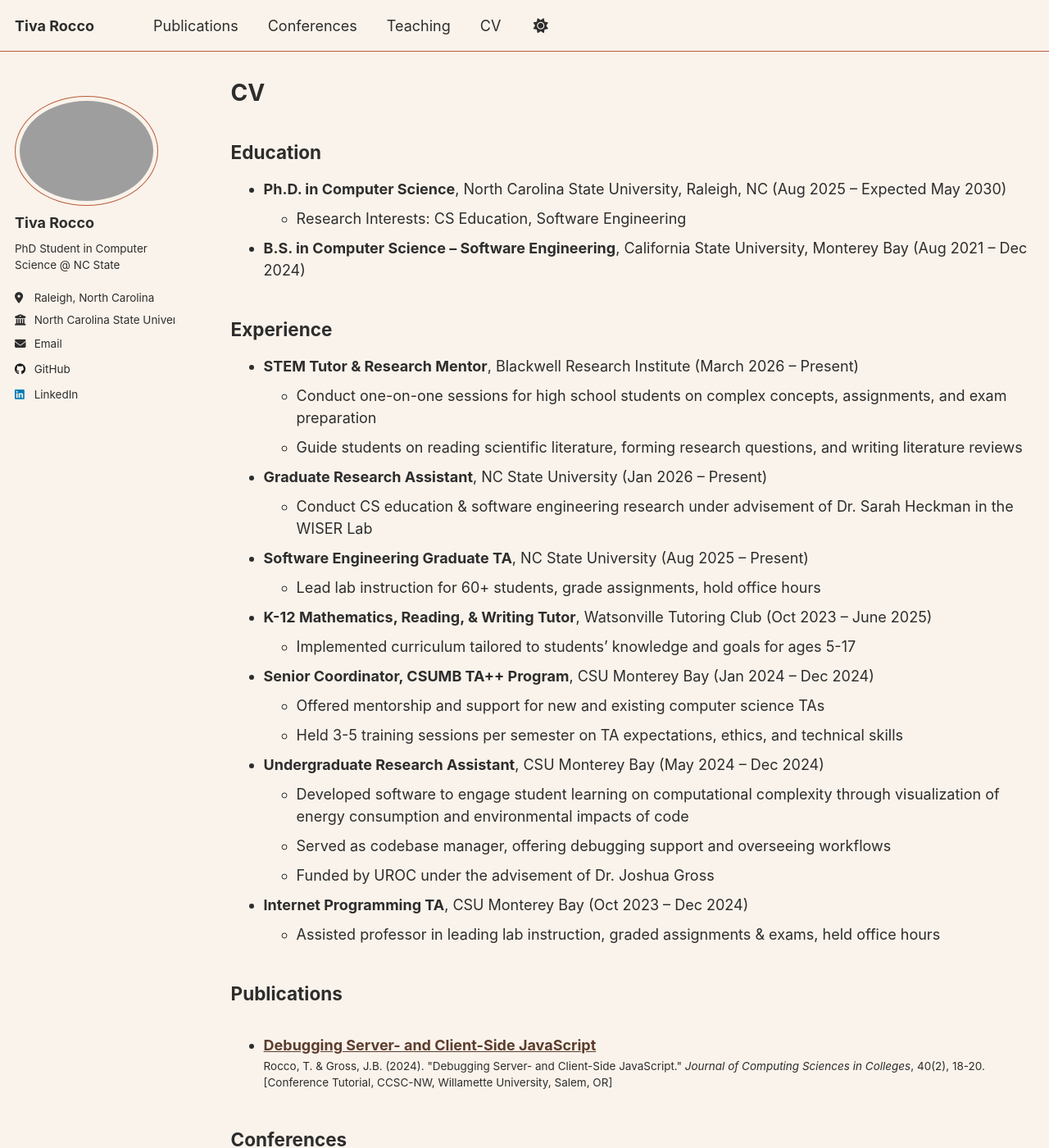
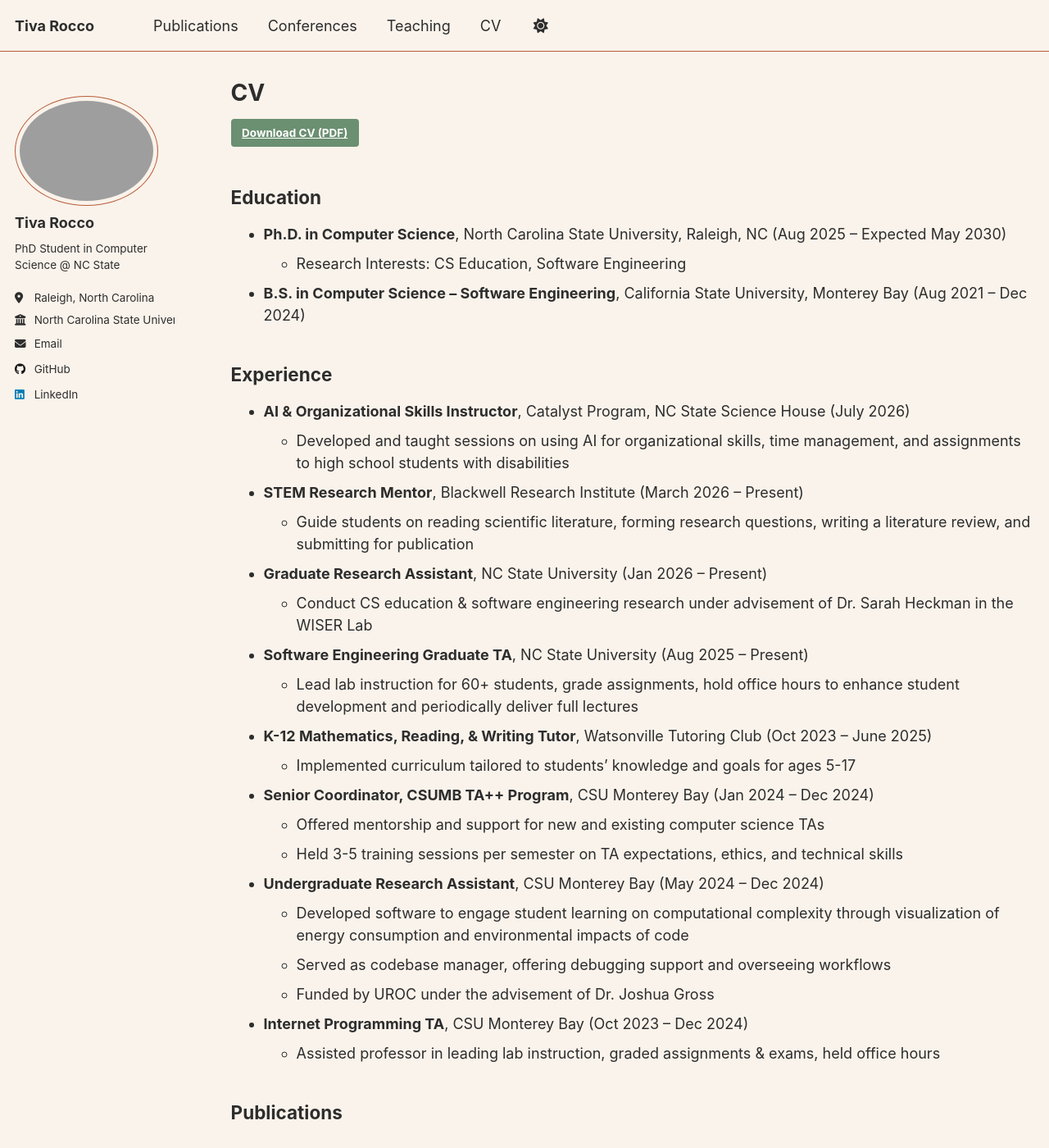
Before and after one commit to tiva710/tiva710.github.io, a Jekyll site: the page built from _pages/cv.md, in a window 1280 px wide and 1400 px high. Shown: the whole window at 82% size. Built offline with Jekyll 4.4.1, drawn with Linux system fonts in a browser that asks for light colours; a script that is not in the unit is left out; some of the changed text lies outside the part shown.

Commit message:
CV Updates!

```diff
--- a/_pages/cv.md
+++ b/_pages/cv.md
@@ -9,6 +9,8 @@ redirect_from:
 
 {% include base_path %}
 
+<a href="/files/Tiva_Rocco_CV.pdf" class="btn btn--info">Download CV (PDF)</a>
+
 ## Education
 
 - **Ph.D. in Computer Science**, North Carolina State University, Raleigh, NC (Aug 2025 -- Expected May 2030)
@@ -17,15 +19,17 @@ redirect_from:
 
 ## Experience
 
-- **STEM Tutor & Research Mentor**, Blackwell Research Institute (March 2026 -- Present)
-  - Conduct one-on-one sessions for high school students on complex concepts, assignments, and exam preparation
-  - Guide students on reading scientific literature, forming research questions, and writing literature reviews
+- **AI & Organizational Skills Instructor**, Catalyst Program, NC State Science House (July 2026)
+  - Developed and taught sessions on using AI for organizational skills, time management, and assignments to high school students with disabilities
+
+- **STEM Research Mentor**, Blackwell Research Institute (March 2026 -- Present)
+  - Guide students on reading scientific literature, forming research questions, writing a literature review, and submitting for publication
 
 - **Graduate Research Assistant**, NC State University (Jan 2026 -- Present)
   - Conduct CS education & software engineering research under advisement of Dr. Sarah Heckman in the WISER Lab
 
 - **Software Engineering Graduate TA**, NC State University (Aug 2025 -- Present)
-  - Lead lab instruction for 60+ students, grade assignments, hold office hours
+  - Lead lab instruction for 60+ students, grade assignments, hold office hours to enhance student development and periodically deliver full lectures
 
 - **K-12 Mathematics, Reading, & Writing Tutor**, Watsonville Tutoring Club (Oct 2023 -- June 2025)
   - Implemented curriculum tailored to students' knowledge and goals for ages 5-17
@@ -54,8 +58,9 @@ redirect_from:
     {% include archive-single-talk-cv.html %}
   {% endfor %}</ul>
 
-## Certifications
+## Certifications & Awards
 
+- **Outstanding Graduate TA Award**, NCSU ACM Chapter (April 2026)
 - **Teaching Certificate**, NCSU Graduate School (March 2026)
 - **Teaching Certificate, Advanced**, NCSU Graduate School (In Progress)
 
@@ -64,8 +69,8 @@ redirect_from:
 - **Workshop Organizer & Instructor**, NC State University (Nov 2025 -- Present)
   - Organize and lead GitHub-based personal portfolio workshops with backing from the NC State Computing Success Center and ACM chapter
 
-- **Women in Computer Science Mentor**, NC State University (Sep 2025 -- Present)
-  - Serve three undergraduate and one graduate student as mentor, meeting 2+ times per month
+- **Women in Computer Science Mentor**, NC State University (Sep 2025 -- May 2026)
+  - Served three undergraduate and one graduate student as mentor, meeting 2+ times per month
 
 - **Web Development Student Volunteer**, Community Builders of Monterey Bay (Aug 2023 -- Oct 2023)
   - Developed new site aimed at increasing youth involvement using JavaScript, HTML, and CSS
```
Also changed, not shown: _data/cv.json (+10 -3 lines), _pages/about.md (+5 -2 lines), _talks/2026-07-01-learnlab.md (added, +11 -0 lines), _teaching/2025-fall-se-ta.md (+1 -1 lines), 1 other file.
